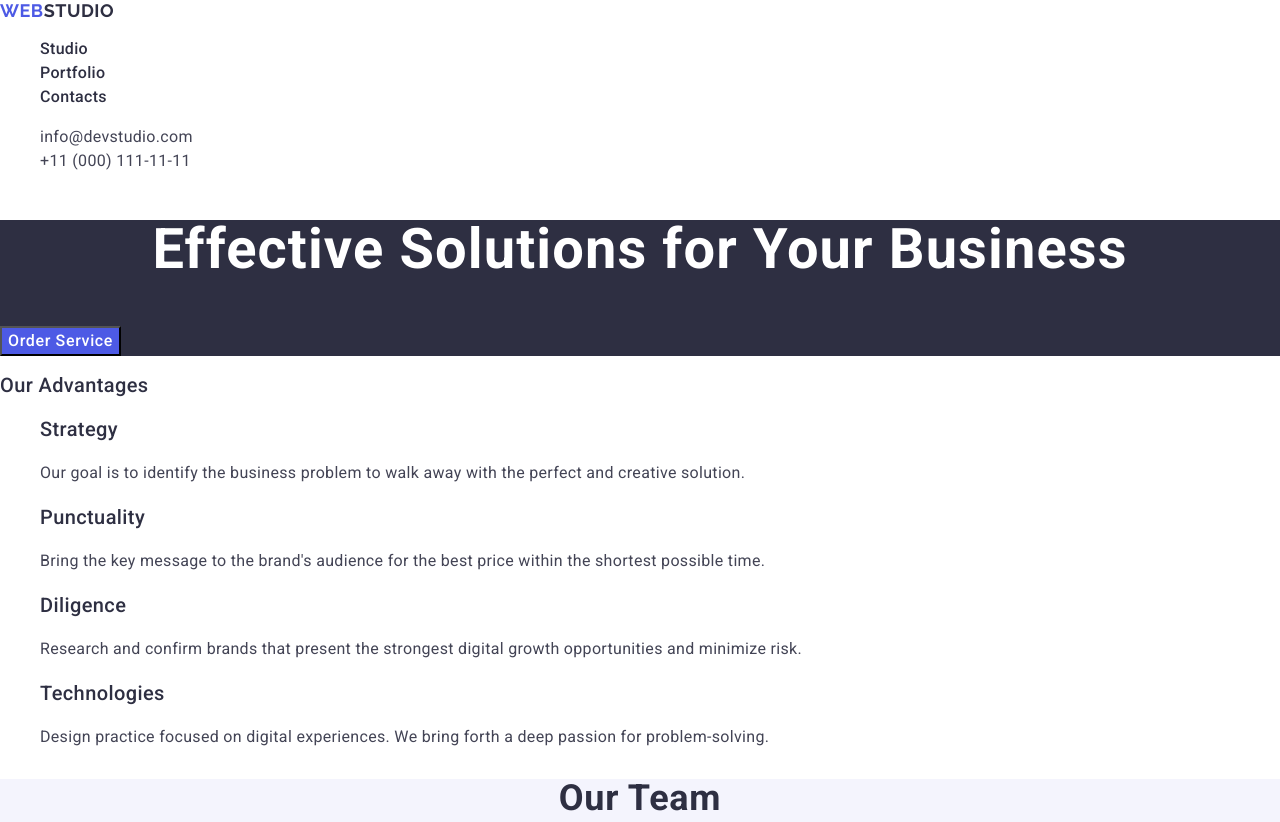
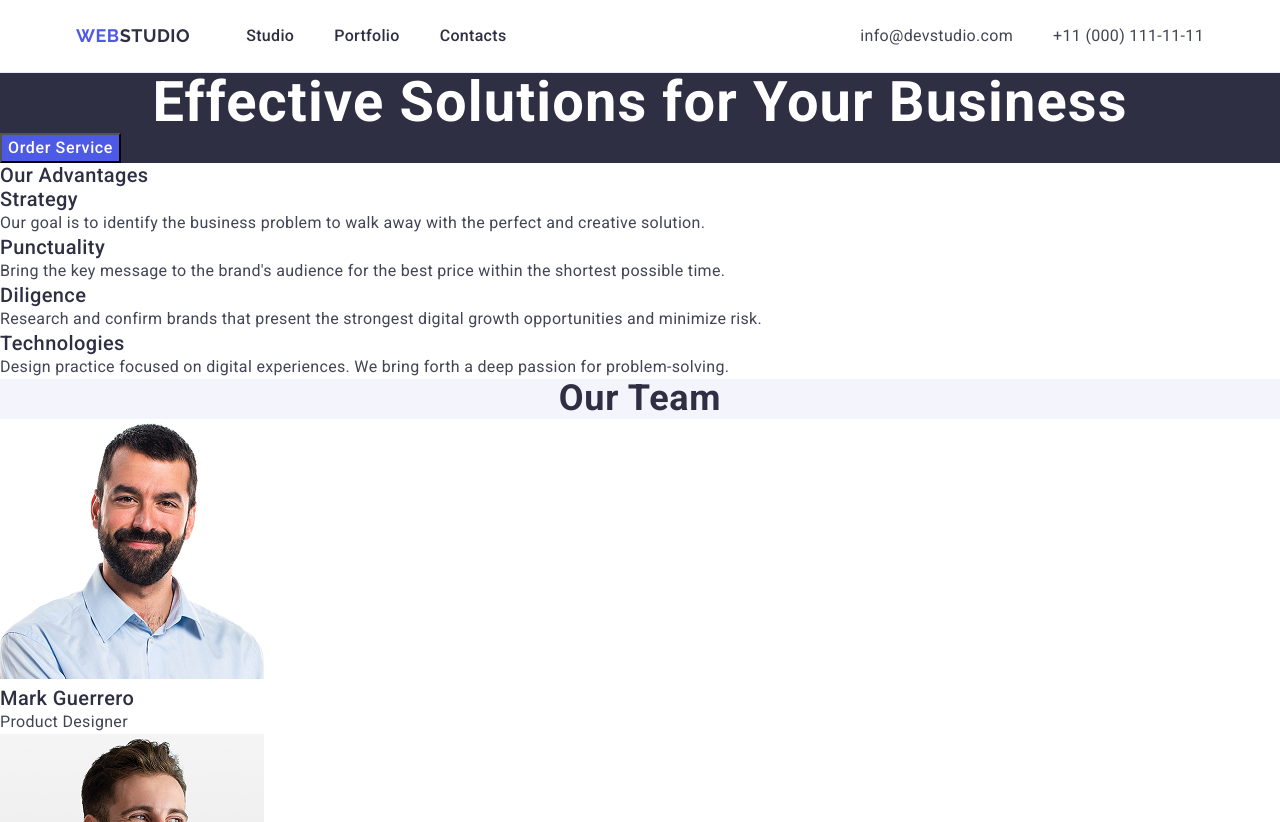
Before and after one commit to EvgBckAccount/goit-markup-hw-03, a plain HTML site: page index.html in a window 1280 px wide. Shown: the top 822 px of the page. Drawn offline with nearby package versions, Linux system fonts and the light colour scheme.

Commit message:
homework 3

```diff
--- a/css/styles.css
+++ b/css/styles.css
@@ -7,10 +7,36 @@ body {
 ul,
 ol {
     list-style-type: none;
+    margin: 0;
+    padding: 0;
+}
+
+h1,h2,h3,h4,h5,h6,p {
+    margin: 0;
 }
 
 a {
     text-decoration: none;
+}
+
+.container {
+    max-width: 1158px;
+    padding: 0 15px;
+    margin: auto;
+}
+
+.page-header {
+    border-bottom: 1px solid #e7e9fc;
+}
+
+.header-container {
+    display: flex;
+    align-items: center;
+}
+
+.header-nav {
+    display: flex;
+    align-items: center;
 }
 
 .logo {
@@ -23,6 +49,11 @@ a {
     color: #4d5ae5;
 }
 
+.header-logo {
+    padding: 24px 0;
+    margin-right: 56px;
+}
+
 .header-logo .logo-part {
     color: #2e2f42;
 }
@@ -31,7 +62,15 @@ a {
     color: #f4f4fd;
 }
 
+.nav-list {
+    display: flex;
+    align-items: center;
+    gap: 40px;
+}
+
 .nav-link {
+    display: block;
+    padding: 24px 0;
     font-weight: 500;
     font-size: 16px;
     line-height: 1.5;
@@ -41,9 +80,18 @@ a {
 
 .contacts {
     font-style: normal;
+    margin-left: auto;
+}
+
+.contacts-list {
+    display: flex;
+    align-items: center;
+    gap: 40px;
 }
 
 .contacts-link {
+    display: block;
+    padding: 24px 0;
     font-size: 16px;
     line-height: 1.5;
     letter-spacing: 0.02em;
--- a/index.html
+++ b/index.html
@@ -22,7 +22,8 @@
 </head>
 
 <body>
-    <header class="page header">
+    <header class="page-header">
+        <div class="container header-container">
             <nav class="header-nav">
                 <a class="logo header-logo" href="./index.html">Web<span class="logo-part">Studio</span></a>
                 <ul class="nav-list">
@@ -44,6 +45,7 @@
                     </li>
                 </ul>
             </address>
+        </div>
     </header>
     <main>
         <section class="introduction">
```
Lines whose indentation alone changed are shown as unchanged.
